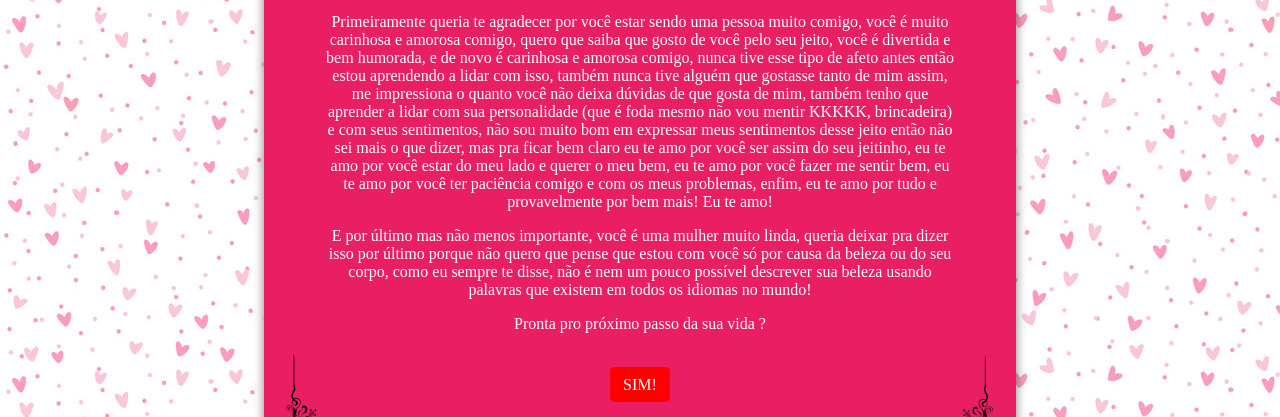
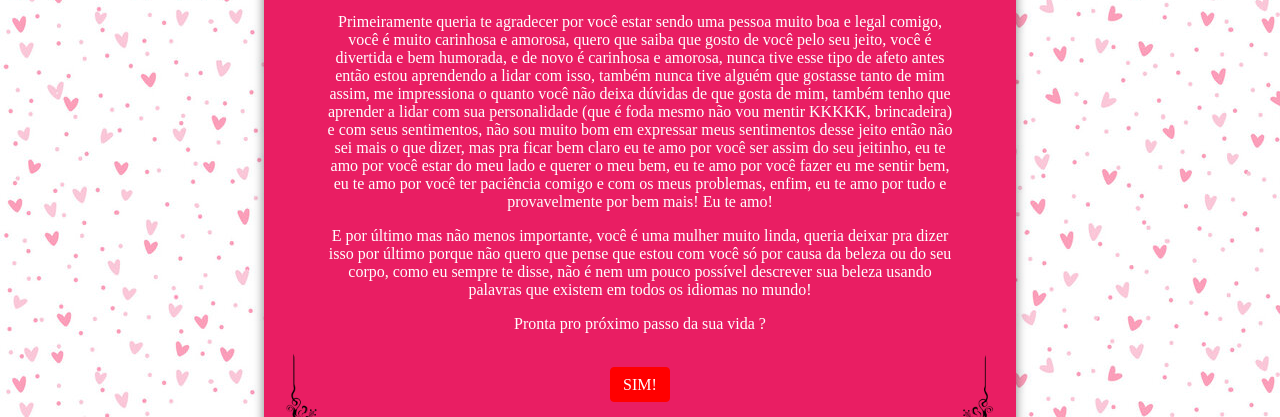
Before and after one commit to Pocodom/Presente, a plain HTML site: page html/carta.html in a window 1280 px wide. Shown: the part 383-800 px from the top of the page. Drawn offline with Linux system fonts and the light colour scheme.

Commit message:
Update carta.html

```diff
--- a/html/carta.html
+++ b/html/carta.html
@@ -141,15 +141,15 @@
             <div class="top-border"></div>
             <img src="../assets/img/rings.png" class="ring">
             <h3>Gustavo <span class="love">❤</span> Isabel</h3>
-            <p>Primeiramente queria te agradecer por você estar sendo uma pessoa muito comigo, você é muito carinhosa e
-                amorosa comigo, quero que saiba que gosto de você pelo seu jeito, você é divertida e bem humorada, e de
-                novo é carinhosa e amorosa comigo, nunca tive esse tipo de afeto antes então estou aprendendo a lidar
+            <p>Primeiramente queria te agradecer por você estar sendo uma pessoa muito boa e legal comigo, você é muito carinhosa e
+                amorosa, quero que saiba que gosto de você pelo seu jeito, você é divertida e bem humorada, e de
+                novo é carinhosa e amorosa, nunca tive esse tipo de afeto antes então estou aprendendo a lidar
                 com isso, também nunca tive alguém que gostasse tanto de mim assim, me impressiona o quanto você não
                 deixa dúvidas de que gosta de mim, também tenho que aprender a lidar com sua personalidade (que é foda
                 mesmo não vou mentir KKKKK, brincadeira) e com seus sentimentos, não sou muito bom em expressar meus
                 sentimentos desse jeito então não sei mais o que dizer, mas pra ficar bem claro eu te amo por você ser
                 assim do seu jeitinho, eu te amo por você estar do meu lado e querer o meu bem, eu te amo por você fazer
-                me sentir bem, eu te amo por você ter paciência comigo e com os meus problemas, enfim, eu te amo por
+                eu me sentir bem, eu te amo por você ter paciência comigo e com os meus problemas, enfim, eu te amo por
                 tudo e provavelmente por bem mais! Eu te amo!</p>
             <p>E por último mas não menos importante, você é uma mulher muito linda, queria deixar pra dizer isso por
                 último porque não quero que pense que estou com você só por causa da beleza ou do seu corpo, como eu
```
